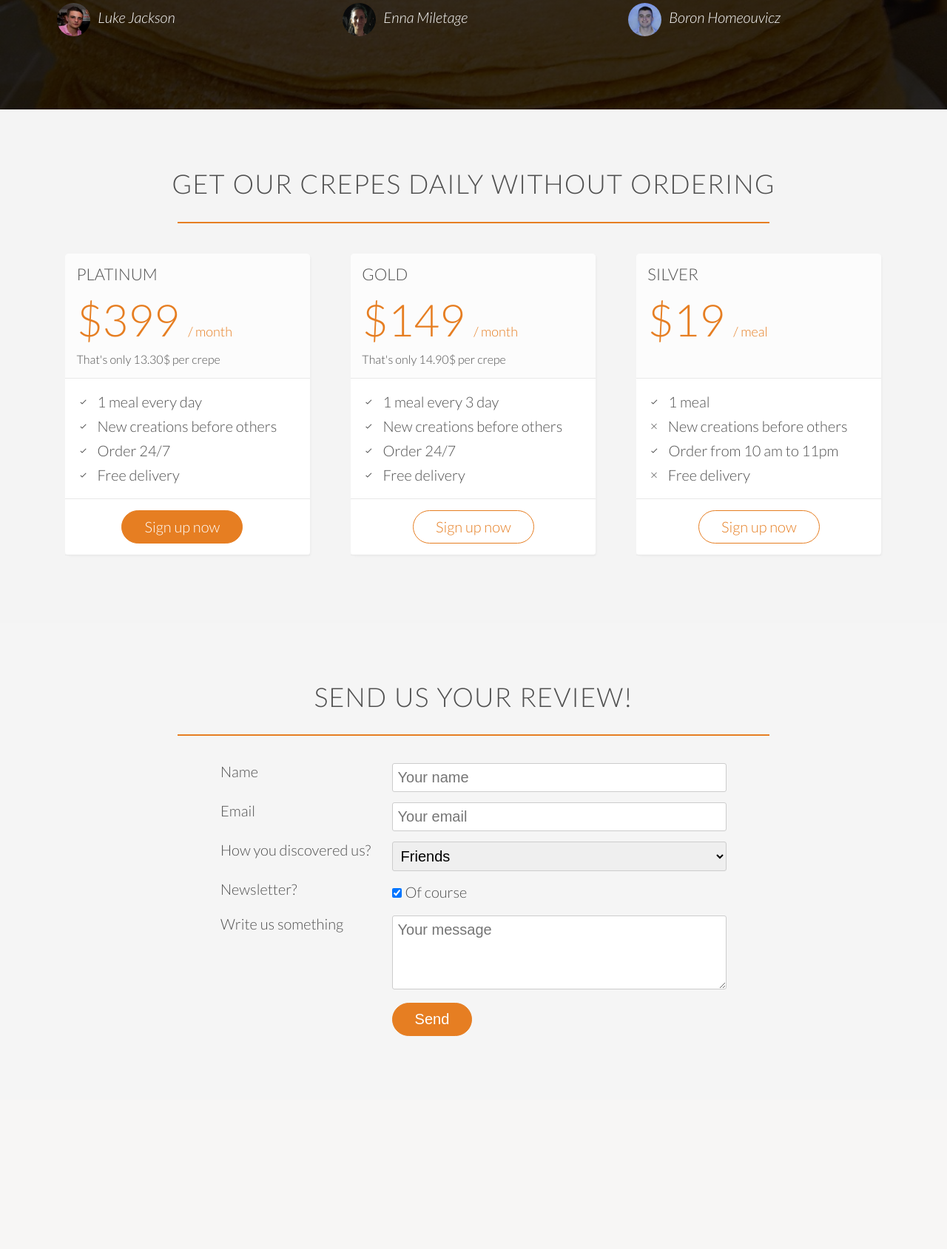
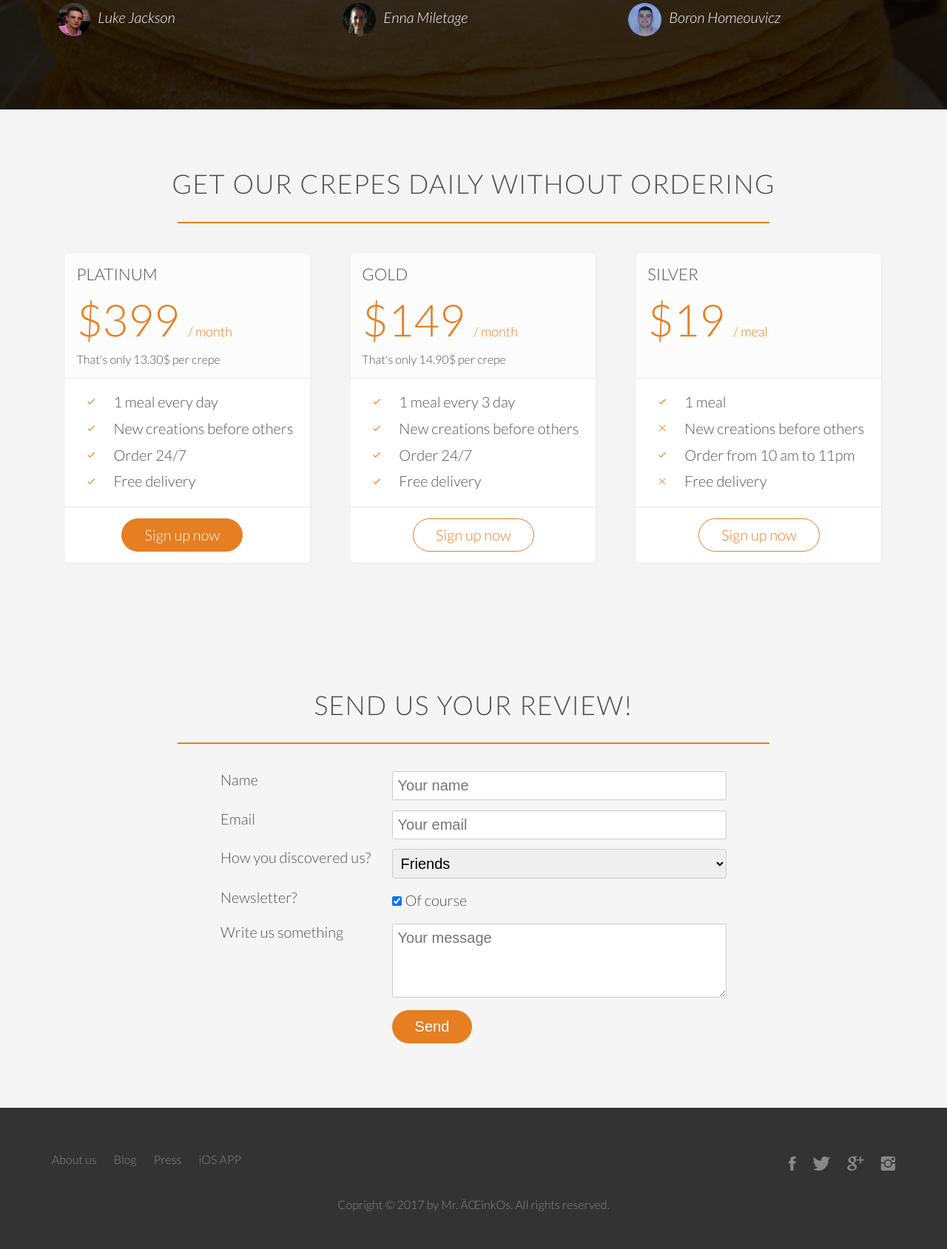
Before and after one commit to test-rtk/test-repo, a PHP site: page / in a window 1280 px wide. Shown: the part 3000-4689 px from the top of the page at 74% size. Before the commit the page ends 4401 px from the top, so only its background shows below. Run offline with PHP 8.4, Linux system fonts and the light colour scheme; some web fonts are replaced.

Commit message:
responsive poceo

```diff
--- a/cinkos/index.html
+++ b/cinkos/index.html
@@ -1,12 +1,16 @@
 <!DOCTYPE html>
  <html lang="en">
     <head>
+
+        <meta name="viewport" content="width=device-width, initial-scale=1.0">
+
         <link rel="stylesheet" type="text/css" href="vendors/css/normalize.css">
         <link rel="stylesheet" type="text/css" href="vendors/css/grid.css">
         <link rel="stylesheet" type="text/css" href="vendors/css/ionicons.min.css">
         <link rel="stylesheet" type="text/css" href="resources/css/style.css">
+        <link rel="stylesheet" type="text/css" href="resources/css/queries.css">
         <link href="https://fonts.googleapis.com/css?family=Lato:100,300,300i,400" rel="stylesheet">
-        <title>Cinkosfood</title>
+        <title>Mr. Činkos</title>
 
 
     </head>
@@ -318,6 +322,33 @@
             </div>
         </section>
 
+        <footer>
+            <div class="row">
+                <div class="col span-1-of-2">
+                    <ul class="footer-nav">
+                        <li><a href="#">About us</a></li>
+                        <li><a href="#">Blog</a></li>
+                        <li><a href="#">Press</a></li>
+                        <li><a href="#">iOS APP</a></li>
+                    </ul>
+                </div>
+                <div class="col span-1-of-2">
+                    <ul class="social-links">
+                        <li><a href="#"><i class="ion-social-facebook"></i></a></li>
+                        <li><a href="#"><i class="ion-social-twitter"></i></a></li>
+                        <li><a href="#"><i class="ion-social-googleplus"></i></a></li>
+                        <li><a href="#"><i class="ion-social-instagram"></i></a></li>
+                    </ul>
+                </div>
+            </div>
+            <div class="row">
+                <p>
+                    Copright &copy; 2017 by Mr. ČinkOs. All rights reserved.
+                </p>
+            </div>
+
+        </footer>
+
 
     </body>
 
--- /dev/null
+++ b/cinkos/resources/css/queries.css
@@ -0,0 +1,39 @@
+/* Big tablets to 1200px (widths smaller than the 1140px row) */
+@media only screen and (max-width: 1200px) {
+    .hero-text-box{
+        width: 100%;
+        padding: 0 2%;
+    }
+
+    .row{ padding: 0 2%; }
+
+}
+
+
+
+/* Small tablet to big tablet: from 768px to 1023px */
+@media only screen and (max-width: 1023px) {
+    body { font-size: 18px; }
+    section { padding: 60px 0; }
+
+    .long-copy{
+        width: 80%;
+        margin-left: 10%;
+    }
+}
+
+
+
+/* Small phones to small tablets: from 481px to 767px */
+@media only screen and (max-width: 767px) {
+
+
+}
+
+
+
+/* Small phones: from 0 to 480px */
+@media only screen and (max-width: 480px) {
+
+
+}
--- a/cinkos/resources/css/style.css
+++ b/cinkos/resources/css/style.css
@@ -115,7 +115,36 @@ h3{
     margin-bottom: 10px;
 }
 
+.icon-small{
+    display: inline-block;
+    width: 30px;
+    text-align: center;
+    color: #e67e22;
+    font-size: 120%;
+    margin-right: 10px;
 
+    /*secrets to align text and icons */
+    line-height: 120%;
+    vertical-align: middle;
+    margin-top: -5px;
+}
+
+/* ------ LINKS ------ */
+
+a:link,
+a:visited{
+    color: #e67e22;
+    text-decoration: none;
+    padding-bottom: 1px;
+    border-bottom: 1px solid #e67e22;
+    transition: border-bottom 0.2s, color 0.2s;
+}
+
+a:hover,
+a:active{
+    color: #555;
+    border-bottom: 1px solid transparent;
+}
 
 
 /* ------ BUTTONS ------ */
@@ -408,6 +437,7 @@ cite img{
 
 .plan-box div:last-child{
     text-align: center;
+    border: 0;
 }
 
 .plan-price{
@@ -445,7 +475,7 @@ cite img{
 
 
 /* ----------------------------------------------- */
-/* SINGUP */
+/* FORM */
 /* ----------------------------------------------- */
 
 
@@ -473,3 +503,86 @@ input[type=checkbox]{
 }
 
 *:focus{outline:none;}
+
+/* ----------------------------------------------- */
+/* FOOTER */
+/* ----------------------------------------------- */
+
+footer{
+    background-color: #333;
+    padding: 50px;
+    font-size: 80%;
+}
+
+
+.footer-nav{
+    list-style: none;
+    float: left;
+}
+
+.social-links{
+    list-style: none;
+    float: right;
+}
+
+.footer-nav li,
+.social-links li{
+    display: inline-block;
+    margin-right: 20px;
+}
+
+.footer-nav li:last-child,
+.social-links li:last-child{
+    margin-right: 0;
+}
+
+.footer-nav li a:link,
+.footer-nav li a:visited,
+.social-links li a:link,
+.social-links li a:visited{
+    text-decoration: none;
+    border: 0;
+    color: #888;
+    transition: color 0.2s;
+}
+
+.footer-nav li a:hover,
+.footer-nav li a:active{
+    color: #ddd;
+}
+
+.social-links li a:link,
+.social-links li a:visited{
+    font-size: 160%;
+}
+
+.ion-social-facebook,
+.ion-social-twitter,
+.ion-social-googleplus,
+.ion-social-instagram{
+    transition: color 0.2s;
+}
+
+
+
+.ion-social-facebook:hover{
+    color: #3b5998;
+}
+
+.ion-social-twitter:hover{
+    color: #00aced;
+}
+
+.ion-social-googleplus:hover{
+    color: #dd4b39;
+}
+
+.ion-social-instagram:hover{
+    color: #517fa4;
+}
+
+footer p{
+    color: #888;
+    text-align: center;
+    margin-top: 20px;
+}
```
